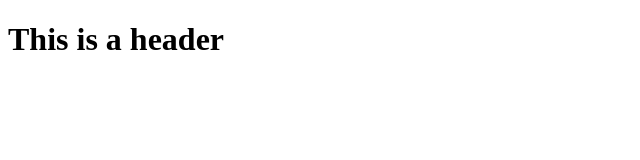
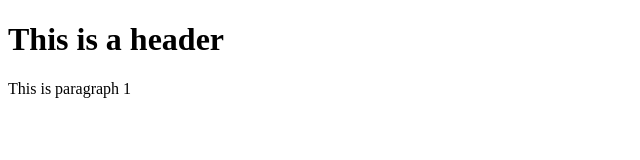
Before and after one commit to AjinkyaVadane/git-test, a website: page index.html in a window 1280 px wide. Shown: the whole page, without its empty margins (0-640 px from the left). Drawn offline with Linux system fonts and the light colour scheme.

Commit message:
Fourth commit

```diff
--- a/index.html
+++ b/index.html
@@ -4,5 +4,6 @@
 
     <body>
         <h1> This is a header</h1>
+        <p>This is paragraph 1</p>
     </body>
 </html>
```
Also changed, not shown: package.json (added, +27 -0 lines), 2 other files.
